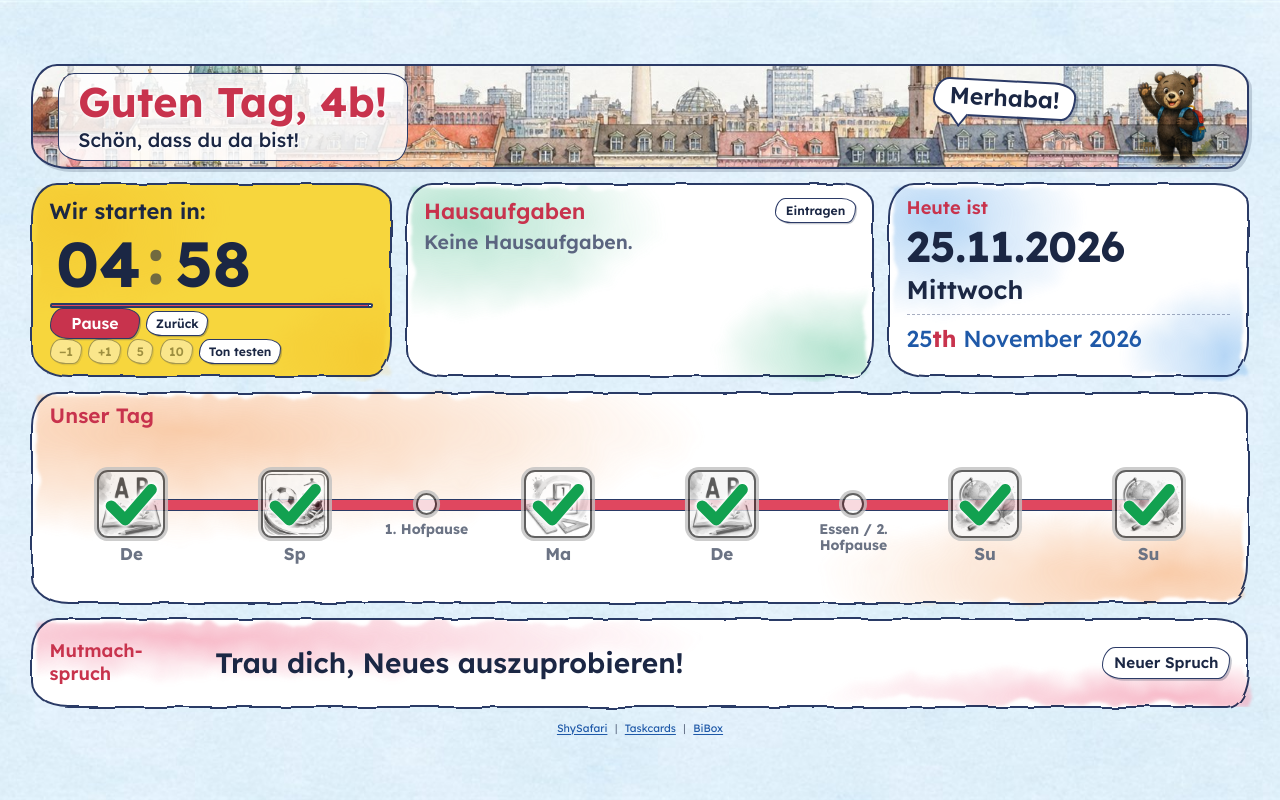
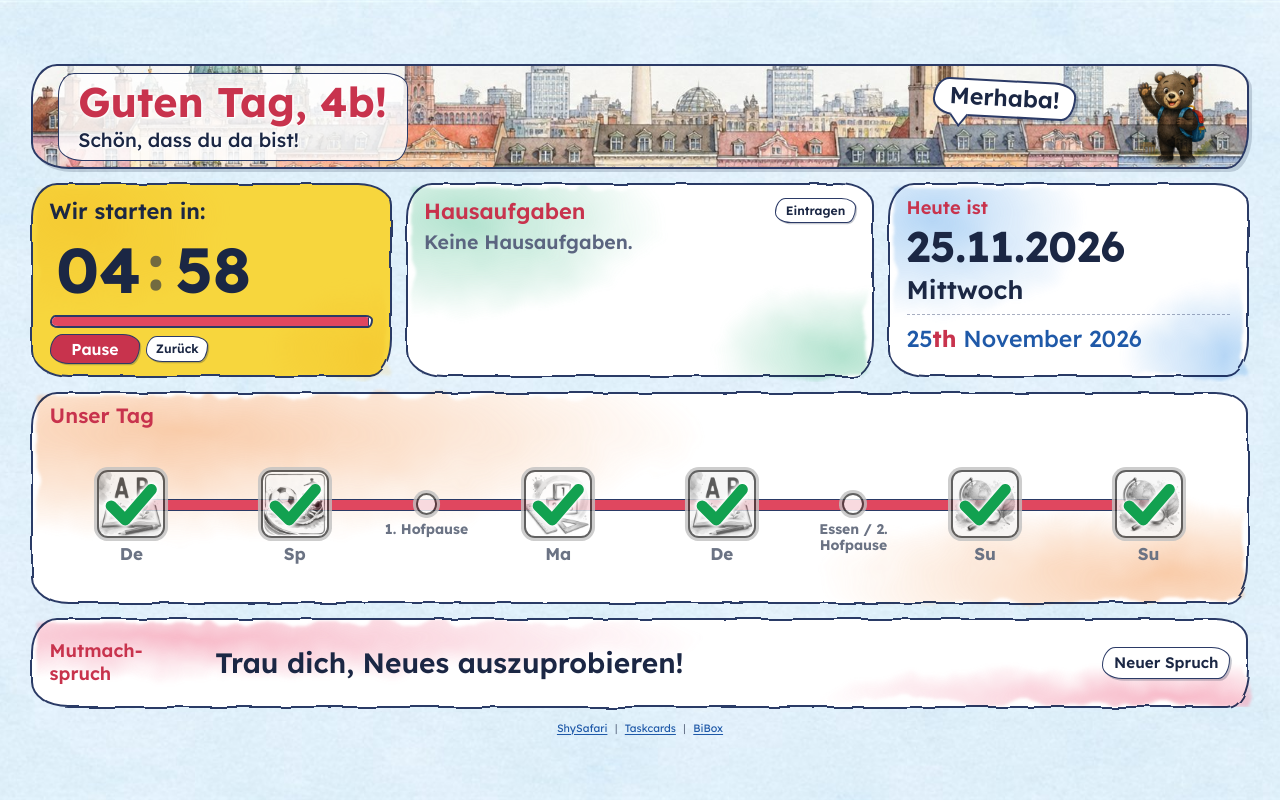
Before and after one commit to abroemme-hash/klassenboard, a plain HTML site: page index.html in a window 1280 px wide. Both pictures are taken after a click on the button "Start". Drawn offline with Linux system fonts and the light colour scheme.

Commit message:
Timer: Zusatzbuttons entfernt
Co-Authored-By: Claude Sonnet 5.5 <noreply@anthropic.com>

```diff
--- a/index.html
+++ b/index.html
@@ -264,13 +264,6 @@ button:focus-visible{outline:4px solid var(--w4);outline-offset:3px}
       <button class="btn go" id="tGo" type="button">Start</button>
       <button class="btn" id="tReset" type="button">Zurück</button>
     </div>
-    <div class="ctl" id="tSet">
-      <button class="btn" id="tMinus" type="button" aria-label="Eine Minute weniger">−1</button>
-      <button class="btn" id="tPlus" type="button" aria-label="Eine Minute mehr">+1</button>
-      <button class="btn preset" data-min="5" type="button">5</button>
-      <button class="btn preset" data-min="10" type="button">10</button>
-      <button class="btn" id="tTest" type="button" title="Alarmton anhören">Ton testen</button>
-    </div>
   </section>
 
   <section class="panel hw" aria-label="Hausaufgaben">
@@ -435,14 +428,14 @@ button:focus-visible{outline:4px solid var(--w4);outline-offset:3px}
 
   /* ---------- Timer mit lautem Ton ---------- */
   var setSec=300,remain=300,running=false,endAt=0,iv=null,ctx=null;
-  var clock=$('clock'),cMin=$('cMin'),cSec=$('cSec'),bar=$('bar'),goBtn=$('tGo'),setRow=$('tSet');
+  var clock=$('clock'),cMin=$('cMin'),cSec=$('cSec'),bar=$('bar'),goBtn=$('tGo');
   function showTimer(){
     var s=Math.max(0,Math.ceil(remain));
     cMin.value=pad(Math.floor(s/60));cSec.value=pad(s%60);
     bar.style.width=(setSec>0?Math.max(0,remain/setSec)*100:0)+'%';
     clock.classList.toggle('warn',running&&s<=10&&s>0);
   }
-  function enableSet(on){var b=setRow.querySelectorAll('button:not(#tTest)');for(var i=0;i<b.length;i++)b[i].disabled=!on;cMin.readOnly=cSec.readOnly=!on;}
+  function enableSet(on){cMin.readOnly=cSec.readOnly=!on;}
   function audio(){
     if(!ctx){var C=window.AudioContext||window.webkitAudioContext;if(!C)return null;ctx=new C();}
     if(ctx.state==='suspended')ctx.resume();
@@ -502,14 +495,6 @@ button:focus-visible{outline:4px solid var(--w4);outline-offset:3px}
   $('tReset').addEventListener('click',function(){
     stopAlarm();clearInterval(iv);iv=null;running=false;remain=setSec;resetClock();goBtn.textContent='Start';enableSet(true);showTimer();
   });
-  $('tTest').addEventListener('click',alarm);
-  function setSeconds(sec){
-    if(running)return;
-    sec=Math.max(0,Math.min(99*60+59,sec));setSec=sec;remain=sec;resetClock();goBtn.textContent='Start';showTimer();
-  }
-  function setMin(m){setSeconds(m*60);}
-  $('tPlus').addEventListener('click',function(){setSeconds(setSec+60);});
-  $('tMinus').addEventListener('click',function(){setSeconds(Math.max(1,setSec-60));});
   /* Minuten und Sekunden direkt eintippen */
   function readInputs(){
     var m=parseInt(cMin.value,10)||0,s=parseInt(cSec.value,10)||0;
@@ -526,8 +511,6 @@ button:focus-visible{outline:4px solid var(--w4);outline-offset:3px}
     el.addEventListener('blur',function(){if(!el.readOnly&&!running)showTimer();});
     el.addEventListener('keydown',function(e){if(e.key==='Enter'){e.preventDefault();el.blur();goBtn.click();}});
   });
-  var pre=document.querySelectorAll('.preset');
-  for(var i=0;i<pre.length;i++){pre[i].addEventListener('click',function(){setMin(+this.getAttribute('data-min'));});}
   showTimer();
 
     /* ---------- Hausaufgaben ---------- */
```
